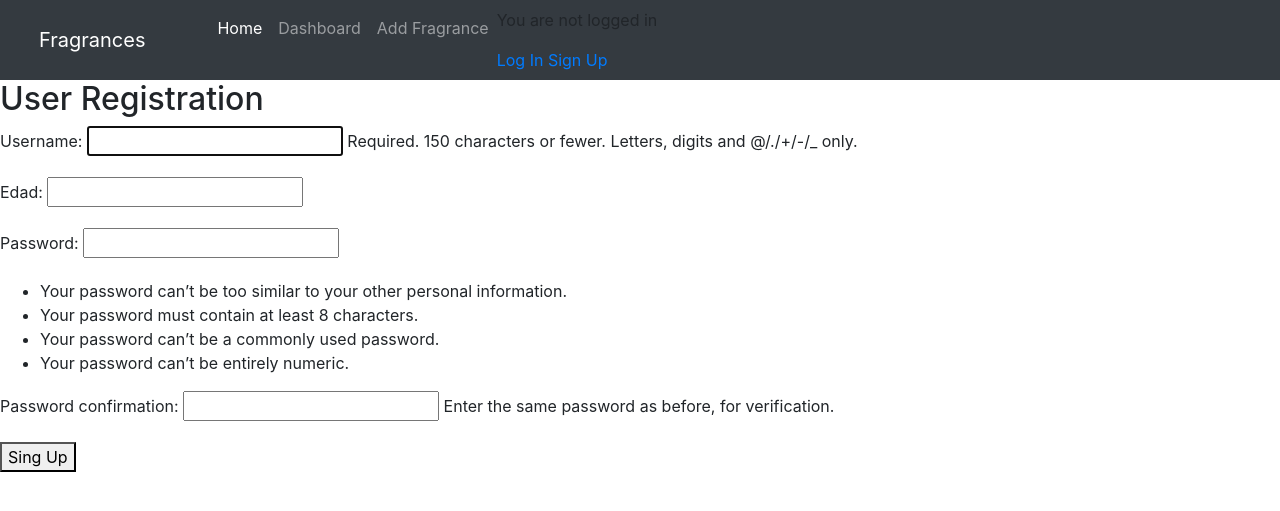
After one commit to andresnino1/fragrances, a Django app: page /signup/ in a window 1280 px wide. The commit adds this page. Shown: the top 511 px of the page. Run offline with Django 3.2, Linux system fonts and the light colour scheme; parts of the project's set-up code (start-up, migrations or seed data) failed here and were passed over; some libraries are stand-ins or nearby versions.

Commit message:
- implementation of login, signup, logout for users - login and signin templates create in registration directory

```diff
--- a/config/settings.py
+++ b/config/settings.py
@@ -55,7 +55,7 @@
 TEMPLATES = [
     {
         'BACKEND': 'django.template.backends.django.DjangoTemplates',
-        'DIRS': [],
+        'DIRS': [str(BASE_DIR.joinpath('templates'))],
         'APP_DIRS': True,
         'OPTIONS': {
             'context_processors': [
@@ -116,3 +116,5 @@
 
 STATIC_URL = '/static/'
 AUTH_USER_MODEL = 'fragrances.CustomUser'
+LOGIN_REDIRECT_URL = 'dashboard' # this line redirect the user to dashboard after login
+LOGOUT_REDIRECT_URL = 'home' # this line redirect the user to home after logout
--- a/config/urls.py
+++ b/config/urls.py
@@ -18,5 +18,6 @@
 
 urlpatterns = [
     path('admin/', admin.site.urls),
+    path('fragrances/', include('django.contrib.auth.urls')),
     path('', include('fragrances.urls')),
 ]
--- a/fragrances/templates/home.html
+++ b/fragrances/templates/home.html
@@ -1,5 +1,7 @@
 {% extends 'base.html' %}
 
 {% block content %}
-<h1>HOME - PROJECT</h1>
+    <h1>HOME - PROJECT</h1>
+
+
 {% endblock content %}
--- a/fragrances/templates/navbar.html
+++ b/fragrances/templates/navbar.html
@@ -1,4 +1,3 @@
-
 <nav class="navbar navbar-dark bg-dark navbar-expand-lg navbar-light bg-light px-4">
     <div class="container-fluid">
         <a class="navbar-brand" href="#">Fragrances</a>
@@ -18,9 +17,19 @@
                 <li class="nav-item">
                     <a class="nav-link" href="{% url 'add_fragrance' %}">Add Fragrance</a>
                 </li>
-                    <li class="nav-item">
-                        <a class="nav-link disabled" href="#" tabindex="-1" aria-disabled="true">Disabled</a>
+
+
+                <li>
+                    {% if user.is_authenticated %}
+                        <p>Hi {{ user.username }}!</p> <p><a href="{% url 'logout' %}">Log Out</a></p>
+                        {% else %}
+                        <p>You are not logged in</p>
+                        <a href="{% url 'login' %}">Log In</a>
+                        <a href="{% url 'signup' %}">Sign Up</a>
+                    {% endif %}
                 </li>
+
+
             </ul>
 
         </div>
--- /dev/null
+++ b/fragrances/templates/registration/signup.html
@@ -0,0 +1,11 @@
+{% extends 'base.html' %}
+{% block content %}
+<h2>User Registration</h2>
+<form method="post">
+    {% csrf_token %}
+    {{ form.as_p }}
+
+    <button type="submit">Sing Up</button>
+
+</form>
+{% endblock content %}
--- a/fragrances/urls.py
+++ b/fragrances/urls.py
@@ -1,10 +1,11 @@
 from django.urls import path
-from fragrances.views import HomePageView, FragrancesList, DashBoardView, FragrancesDetailView, AddFragrancesView
+from fragrances.views import HomePageView, FragrancesList, FragrancesDetailView, AddFragrancesView, SignUpView
 
 urlpatterns = [
     path('', HomePageView.as_view(), name='home'),
     path('dashboard/', FragrancesList.as_view(), name='dashboard'),
     path('addfragrance/', AddFragrancesView.as_view(), name='add_fragrance'),
     path('fragrance/<int:pk>', FragrancesDetailView.as_view(), name='fragrance_detail'),
-   # path('dashboard1/', FragrancesList1.as_view(), name='dashboard1'),
+    path('signup/', SignUpView.as_view(), name='signup'),
+
 ]
--- a/fragrances/views.py
+++ b/fragrances/views.py
@@ -4,6 +4,9 @@
 from django.views.generic import TemplateView, ListView, DetailView, CreateView
 from .models import FragrancesModel
 from .filters import FragranceFilter
+from .forms import CustomUserCreationForm
+
+
 
 
 # Create your views here.
@@ -11,11 +14,6 @@
 # esta es la vista que retorna al home
 class HomePageView(TemplateView):
     template_name = 'home.html'
-
-
-# esta es la vista que retorna al dashboard
-class DashBoardView(TemplateView):
-    template_name = 'dashboard.html'
 
 
 # esta vista retorna la LISTA de fragramcias al dashboard
@@ -63,3 +61,9 @@
     fields = '__all__'
     template_name = "addfragrance.html"
     #success_url = reverse_lazy('dashboard')
+
+# this view will handle the user registration on the application
+class SignUpView(CreateView):
+    form_class = CustomUserCreationForm
+    success_url = reverse_lazy('dashboard')
+    template_name = 'registration/signup.html'
```
Also changed, not shown: fragrances/templates/registration/login.html (added, +13 -0 lines), db.sqlite3. Lines whose indentation alone changed are shown as unchanged.
